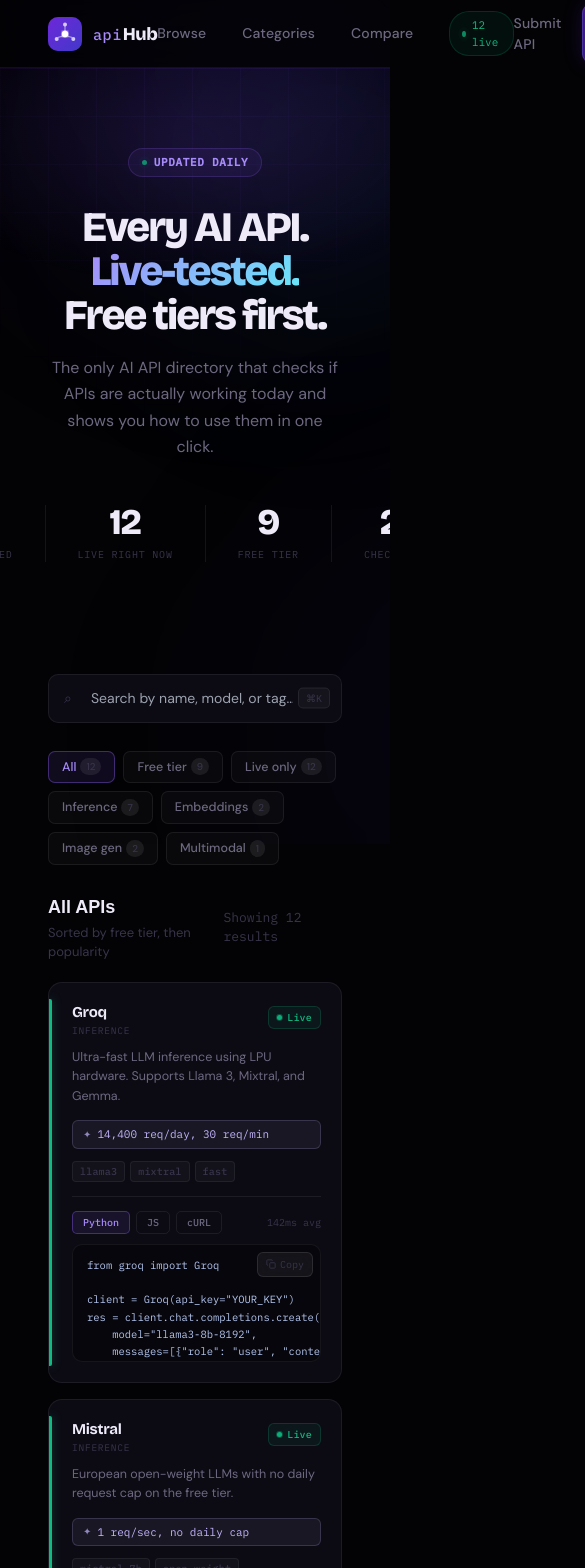
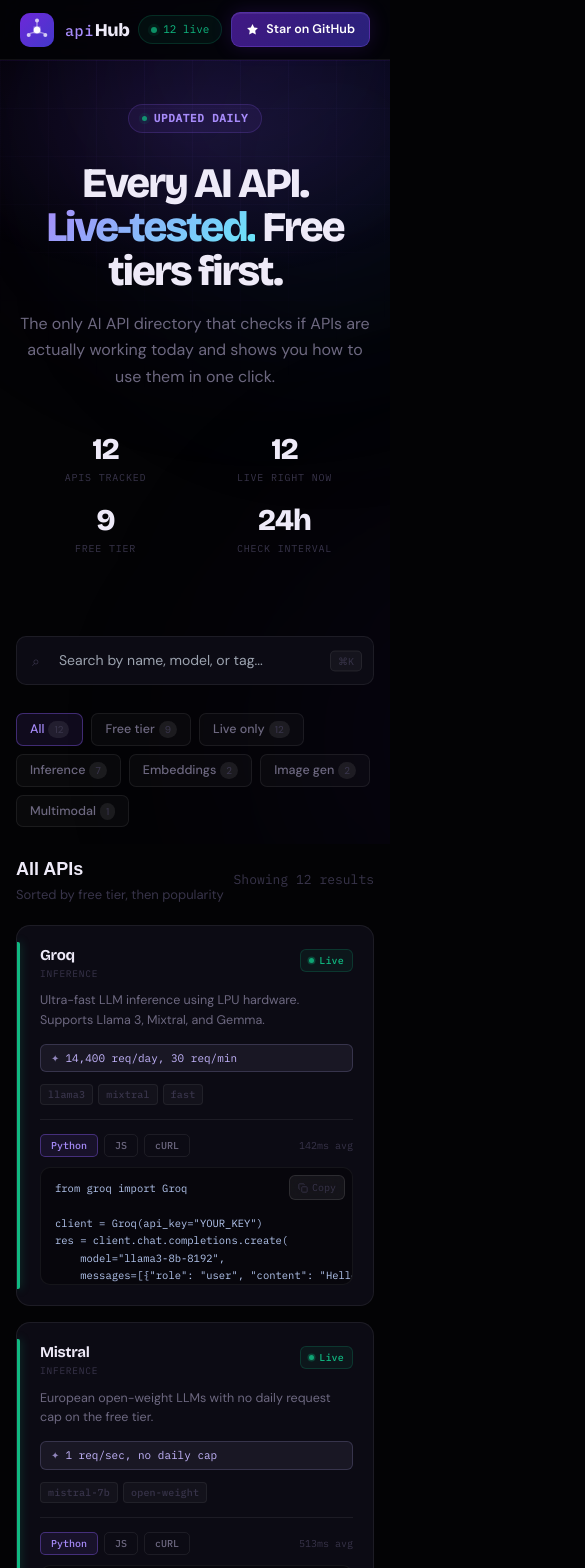
Before and after one commit to KP-MobileTechie/ai-api-hub, a Next.js app: page / in a window 390 px wide. Shown: the top 1568 px of the page, 585 px wide, since content can reach past the window. Built offline with nearby package versions, Linux system fonts and the light colour scheme.

Commit message:
fix: make site fully mobile responsive
- collapse nav links and shrink padding/CTA on small screens
- responsive hero, stats grid, and footer
- compare modal grid collapses to 2/1 columns
- responsive padding and layout on API detail page
- add explicit viewport meta

```diff
--- a/app/api/[id]/page.tsx
+++ b/app/api/[id]/page.tsx
@@ -22,7 +22,7 @@
   const apiHistory = history[api.id] ?? []
 
   return (
-    <main className="relative z-10 px-10 pb-20 max-w-4xl mx-auto pt-10">
+    <main className="relative z-10 px-5 sm:px-10 pb-20 max-w-4xl mx-auto pt-10">
       <Link
         href="/"
         className="inline-flex items-center gap-2 text-[13px] mb-8"
@@ -31,16 +31,16 @@
         Back to all APIs
       </Link>
 
-      <div className="flex items-start justify-between mb-6">
+      <div className="flex flex-col gap-4 sm:flex-row sm:items-start sm:justify-between mb-6">
         <div>
-          <h1 className="font-extrabold text-[36px] tracking-tight mb-1" style={{ color: 'var(--text)', fontFamily: 'Manrope, sans-serif' }}>
+          <h1 className="font-extrabold text-[28px] sm:text-[36px] tracking-tight mb-1" style={{ color: 'var(--text)', fontFamily: 'Manrope, sans-serif' }}>
             {api.name}
           </h1>
           <p className="text-[10px] font-mono uppercase tracking-wide" style={{ color: 'var(--text-3)' }}>
             {api.category}
           </p>
         </div>
-        <div className="flex items-center gap-3 mt-2">
+        <div className="flex items-center gap-3 sm:mt-2">
           <StatusBadge status={api.status} />
           <a
             href={api.docsUrl}
@@ -62,7 +62,7 @@
         {api.freeTier.available ? '❆' : '✕'} {api.freeTier.details}
       </div>
 
-      <div className="grid grid-cols-2 gap-4 mb-8">
+      <div className="grid grid-cols-1 sm:grid-cols-2 gap-4 mb-8">
         <div className="rounded-xl p-4" style={{ background: 'var(--surface)', border: '1px solid var(--border)' }}>
           <h3 className="text-[11px] font-mono uppercase tracking-wide mb-3" style={{ color: 'var(--text-3)' }}>Models</h3>
           <div className="flex flex-wrap gap-1.5">
--- a/app/globals.css
+++ b/app/globals.css
@@ -319,6 +319,85 @@
   }
 }
 
+/* ------------------------------------------------------------------ */
+/* Responsive overrides — inline styles can't hold media queries, so   */
+/* the layout-sensitive bits use these classes and get overridden here. */
+/* ------------------------------------------------------------------ */
+
+/* Tablet and below */
+@media (max-width: 768px) {
+  .nav-bar {
+    padding: 0 20px !important;
+    height: 60px !important;
+  }
+  .nav-links,
+  .nav-submit {
+    display: none !important;
+  }
+  .nav-actions {
+    gap: 12px !important;
+  }
+  .nav-cta {
+    padding: 7px 14px !important;
+    font-size: 12.5px !important;
+  }
+
+  .hero {
+    padding: 56px 20px 40px !important;
+  }
+  .section-pad {
+    padding-left: 20px !important;
+    padding-right: 20px !important;
+  }
+  .site-footer {
+    padding-left: 20px !important;
+    padding-right: 20px !important;
+  }
+
+  .compare-grid {
+    grid-template-columns: 1fr 1fr !important;
+  }
+}
+
+/* Phones */
+@media (max-width: 560px) {
+  .hero {
+    padding: 44px 16px 32px !important;
+  }
+  .section-pad {
+    padding-left: 16px !important;
+    padding-right: 16px !important;
+  }
+  .site-footer {
+    flex-direction: column !important;
+    gap: 14px !important;
+    text-align: center !important;
+    padding-left: 16px !important;
+    padding-right: 16px !important;
+  }
+
+  /* Stats: wrap to a 2x2 grid, drop the dividers */
+  .hero-stats {
+    flex-wrap: wrap !important;
+    gap: 20px 0 !important;
+  }
+  .hero-stat {
+    flex: 0 0 50% !important;
+    padding: 0 8px !important;
+    border-right: none !important;
+  }
+  .hero-stat-num {
+    font-size: 30px !important;
+  }
+
+  .compare-grid {
+    grid-template-columns: 1fr !important;
+  }
+  .compare-modal {
+    padding: 20px !important;
+  }
+}
+
 /* custom thin scrollbar for code */
 .snippet-pre::-webkit-scrollbar { width: 2px; height: 2px; }
 .snippet-pre::-webkit-scrollbar-track { background: transparent; }
--- a/app/layout.tsx
+++ b/app/layout.tsx
@@ -1,5 +1,10 @@
-import type { Metadata } from 'next'
+import type { Metadata, Viewport } from 'next'
 import './globals.css'
+
+export const viewport: Viewport = {
+  width: 'device-width',
+  initialScale: 1,
+}
 
 export const metadata: Metadata = {
   title: 'apiHub · Live AI API Directory',
--- a/app/page.tsx
+++ b/app/page.tsx
@@ -22,7 +22,7 @@
       <main style={{ position: 'relative', zIndex: 1, paddingBottom: '100px' }}>
 
         {/* Hero */}
-        <section style={{ position: 'relative', overflow: 'hidden', padding: '80px 48px 64px' }}>
+        <section className="hero" style={{ position: 'relative', overflow: 'hidden', padding: '80px 48px 64px' }}>
 
           {/* Animated grid background */}
           <div className="hero-grid" />
@@ -101,20 +101,20 @@
             </p>
 
             {/* Stats row */}
-            <div style={{
+            <div className="hero-stats" style={{
               display: 'flex',
               justifyContent: 'center',
               marginBottom: '48px',
               animation: 'fade-up 0.5s ease 0.22s both',
             }}>
               {stats.map((stat, i) => (
-                <div key={stat.label} style={{
+                <div key={stat.label} className="hero-stat" style={{
                   flex: '0 0 auto',
                   textAlign: 'center',
                   padding: '0 32px',
                   borderRight: i < stats.length - 1 ? '1px solid var(--border)' : 'none',
                 }}>
-                  <div style={{
+                  <div className="hero-stat-num" style={{
                     fontFamily: 'var(--font-display)',
                     fontWeight: 800,
                     fontSize: '36px',
@@ -143,14 +143,14 @@
         </section>
 
         {/* Cards + filters */}
-        <div style={{ padding: '0 48px' }}>
+        <div className="section-pad" style={{ padding: '0 48px' }}>
           <div id="api-grid">
             <ApiGrid apis={apis} />
           </div>
         </div>
 
         {/* Footer */}
-        <footer style={{
+        <footer className="site-footer" style={{
           marginTop: '80px',
           padding: '24px 48px 0',
           display: 'flex',
--- a/components/CompareModal.tsx
+++ b/components/CompareModal.tsx
@@ -18,7 +18,7 @@
       onClick={e => { if (e.target === e.currentTarget) onClose() }}
     >
       <div
-        className="w-full max-w-3xl max-h-[80vh] overflow-y-auto rounded-[20px] p-7"
+        className="compare-modal w-full max-w-3xl max-h-[80vh] overflow-y-auto rounded-[20px] p-7"
         style={{ background: '#0d0b1a', border: '1px solid rgba(255,255,255,0.1)' }}
       >
         <div className="flex justify-between items-start mb-5">
@@ -36,7 +36,7 @@
           </button>
         </div>
 
-        <div className="grid gap-3" style={{ gridTemplateColumns: `repeat(${candidates.length}, 1fr)` }}>
+        <div className="compare-grid grid gap-3" style={{ gridTemplateColumns: `repeat(${candidates.length}, 1fr)` }}>
           {candidates.map(api => (
             <div
               key={api.id}
--- a/components/NavBar.tsx
+++ b/components/NavBar.tsx
@@ -86,7 +86,7 @@
 
   return (
     <>
-      <nav style={{
+      <nav className="nav-bar" style={{
         position: 'sticky',
         top: 0,
         zIndex: 40,
@@ -129,6 +129,7 @@
 
         {/* Center nav */}
         <div style={{ display: 'flex', alignItems: 'center', gap: '36px' }}>
+          <div className="nav-links" style={{ display: 'flex', alignItems: 'center', gap: '36px' }}>
             <a href="#browse" onClick={handleBrowse} style={linkStyle}
               onMouseEnter={e => (e.currentTarget.style.color = 'var(--text)')}
               onMouseLeave={e => (e.currentTarget.style.color = 'var(--text-2)')}
@@ -147,6 +148,7 @@
             >
               Compare
             </button>
+          </div>
 
           <div style={{
             display: 'flex', alignItems: 'center', gap: '6px',
@@ -168,8 +170,9 @@
         </div>
 
         {/* Right actions */}
-        <div style={{ display: 'flex', alignItems: 'center', gap: '20px' }}>
+        <div className="nav-actions" style={{ display: 'flex', alignItems: 'center', gap: '20px' }}>
           <a
+            className="nav-submit"
             href="https://github.com/KP-MobileTechie/ai-api-hub/issues/new?template=submit-api.md"
             target="_blank"
             rel="noopener noreferrer"
@@ -181,6 +184,7 @@
           </a>
 
           <button
+            className="nav-cta"
             onClick={handleGitHub}
             style={{
               display: 'flex', alignItems: 'center', gap: '7px',
```
Lines whose indentation alone changed are shown as unchanged.
